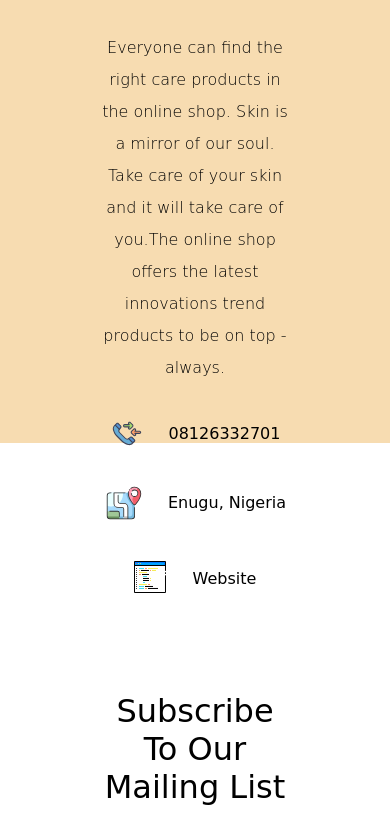
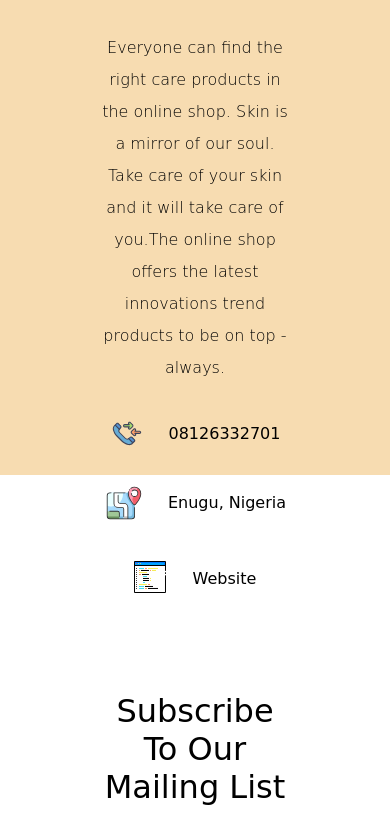
Before and after one commit to chukwuani/bodycare, a plain HTML site: page chi cosmetics/index.html in a window 390 px wide. Shown: the part 496-1330 px from the top of the page. Drawn offline with Linux system fonts and the light colour scheme; a web font is replaced by a local one.

Commit message:
Update style.css

```diff
--- a/chi cosmetics/style.css
+++ b/chi cosmetics/style.css
@@ -44,7 +44,7 @@ header{
 } */
 
 
-body{
+.hero{
     background: linear-gradient(
         to left,
      #f7dcb1 0%,
@@ -249,7 +249,7 @@ p{
     flex-direction: column-reverse;
   }
 
-  body{
+  .hero{
     background: linear-gradient(
         to bottom,
      #f7dcb1 0%,
@@ -307,6 +307,7 @@ p{
   align-items: center;
   /* justify-content: center; */
   margin-left: 0rem;
+  margin-bottom: 50px
   color: #000;
   text-decoration: none;
   font-family: 'Offside', cursive;font-family: 'Offside', cursive;
```
